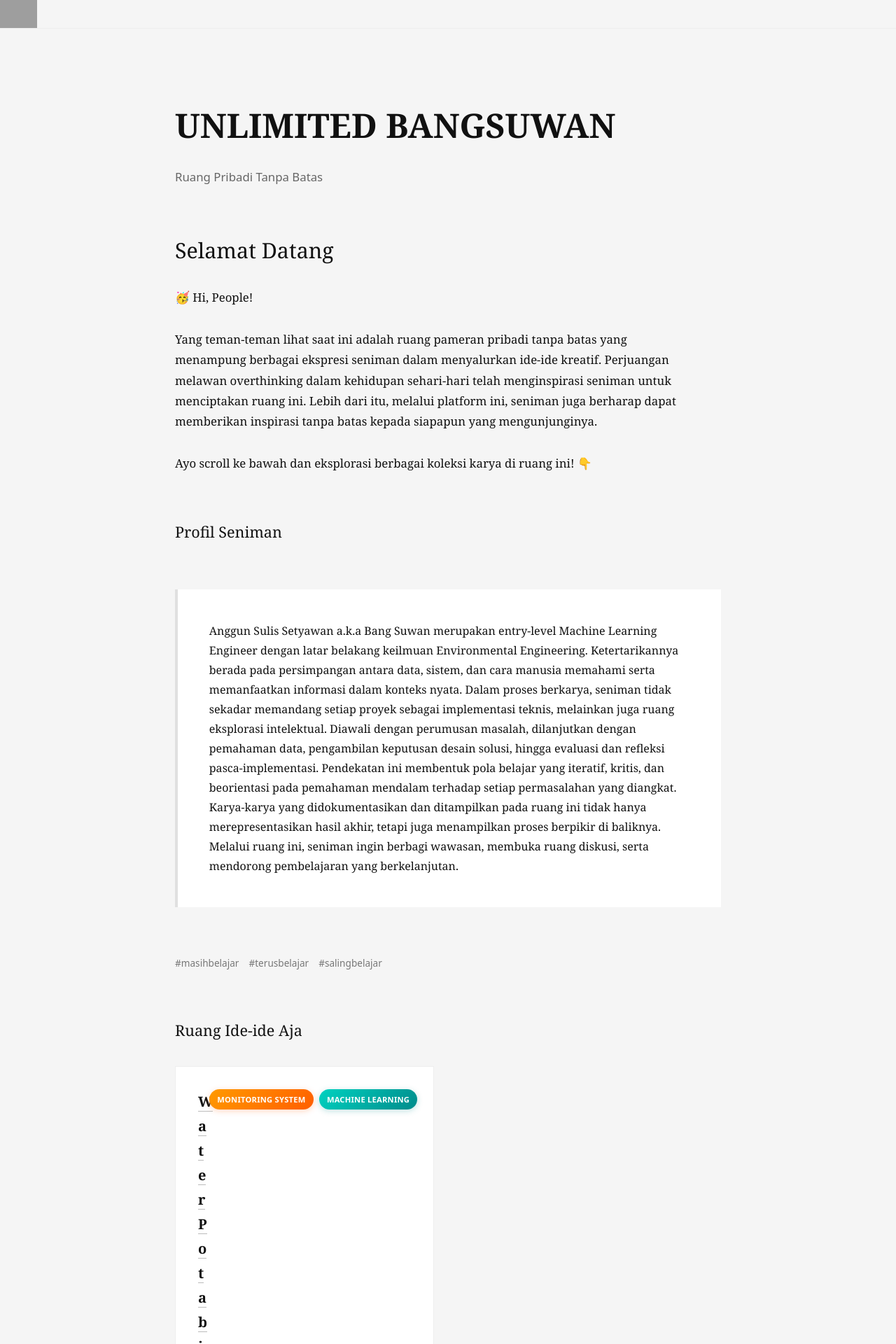
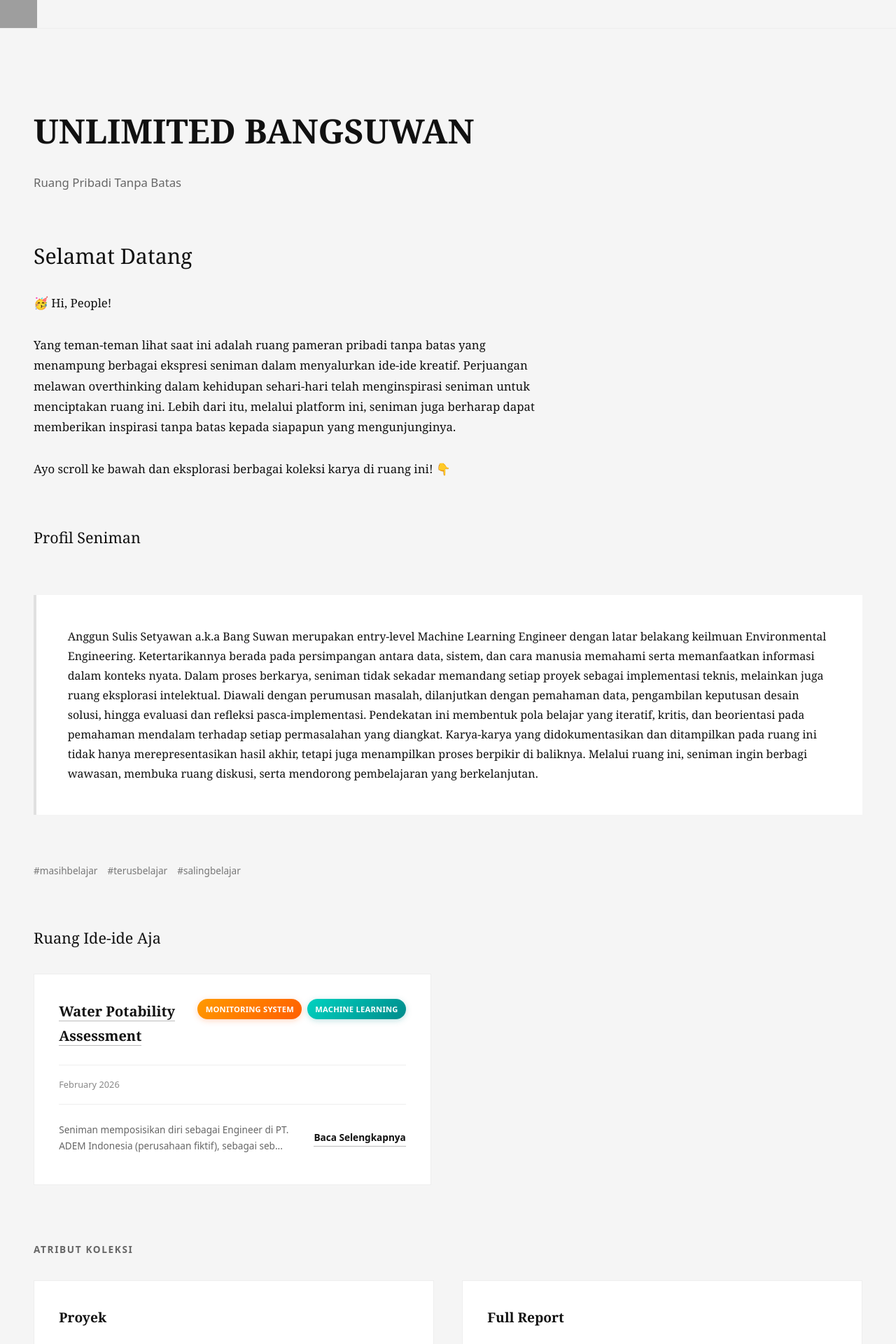
Before and after one commit to Sulbae/Sulbae.github.io, a Jekyll site: the page built from index.md, in a window 1280 px wide. Shown: the top 1920 px of the page at 70% size. Built offline with Jekyll 4.4.1, drawn with Linux system fonts in a browser that asks for light colours; grey boxes are pictures that could not be loaded.

Commit message:
Update home.css

```diff
--- a/assets/css/home.css
+++ b/assets/css/home.css
@@ -1,9 +1,12 @@
-/* layout home */
+/* 1. RESET & BASE */
+html {
+  scroll-behavior: smooth;
+}
+
 body.layout-home {
   background-color: #f5f5f5;
 }
 
-/* base */
 * {
   box-sizing: border-box;
 }
@@ -16,7 +19,6 @@ body {
   line-height: 1.75;
 }
 
-/* link */
 a {
   color: #111;
   text-decoration: none;
@@ -27,22 +29,24 @@ a:hover {
   border-bottom-color: #111;
 }
 
-/* container */
+
+/* 2. LAYOUT & CONTAINER */
 .home-tabloid {
-  max-width: 860px;
+  width: 100%;
+  max-width: 1120px;
   margin: 0 auto;
   padding: 4.5rem 2.5rem 3.5rem;
 }
 
-/* masthead */
 .masthead {
   margin-bottom: 4rem;
 }
 
-/* header / logo */
+
+/* 3. HEADER & LOGO */
 .site-logo {
-  height: 40px;      /* tinggi logo */
-  width: auto;       /* lebar otomatis sesuai aspek rasio */
+  height: 40px;
+  width: auto;
   display: inline-block;
   vertical-align: middle;
 }
@@ -59,7 +63,8 @@ a:hover {
   color: #666;
 }
 
-/* opening */
+
+/* 4. OPENING & PROFILE */
 .opening h1 {
   font-size: 1.9rem;
   font-weight: 500;
@@ -78,7 +83,6 @@ a:hover {
   margin-bottom: 1.9rem;
 }
 
-/* profile */
 .profile {
   background: #ffffff;
   padding: 2.8rem;
@@ -86,7 +90,6 @@ a:hover {
   border-left: 4px solid #e0e0e0;
 }
 
-/* inline hashtags */
 .opening code {
   background: none;
   padding: 0;
@@ -99,7 +102,8 @@ a:hover {
   margin-left: 0.6rem;
 }
 
-/* collections */
+
+/* 5. COLLECTIONS & FOOTER */
 .collections {
   margin-top: 5rem;
 }
@@ -140,7 +144,6 @@ a:hover {
   margin-bottom: 1.4rem;
 }
 
-/* footer */
 .footer {
   text-align: center;
   font-family: system-ui, -apple-system, sans-serif;
@@ -149,57 +152,15 @@ a:hover {
   padding: 3rem 0 2rem;
 }
 
-/* responsive */
-@media (max-width: 900px) {
-  .home-tabloid {
-    padding: 3.5rem 2rem;
-  }
-  .site-logo {
-    height: 40px;
-  }
-}
 
-@media (max-width: 768px) {
-  .collection-grid {
-    grid-template-columns: 1fr;
-  }
-
-  .site-name {
-    font-size: 2.4rem;
-  }
-
-  .home-tabloid {
-    padding: 3rem 1.6rem;
-  }
-
-  .site-logo {
-    height: 40px;
-  }
-}
-
-@media (max-width: 480px) {
-  .home-tabloid {
-    padding: 2.4rem 1.2rem;
-  }
-
-  .opening p {
-    font-size: 1rem;
-  }
-
-  .site-logo {
-    height: 40px;
-  }
-}
-
-/* Grid Container */
+/* 6. PROJECTS GRID & CARDS */
 .projects-grid {
   display: grid;
   grid-template-columns: repeat(2, 1fr);
   gap: 2.5rem;
-  margin-top:2rem;
+  margin-top: 2rem;
 }
 
-/* Project Card */
 .project-card {
   background: #ffffff;
   border: 1px solid #eee;
@@ -212,7 +173,6 @@ a:hover {
   box-shadow: 0 6px 16px rgba(0,0,0,0.06);
 }
 
-/* Thumbnail Wrapper */
 .project-thumbnail {
   width: 100%;
   height: 220px;
@@ -231,12 +191,11 @@ a:hover {
   transform: scale(1.03);
 }
 
-/* Card content */
 .project-content {
   padding: 2rem;
 }
 
-/* Project Header - Title + Tags inline */
+/* Project Header */
 .project-header {
   display: flex;
   align-items: flex-start;
@@ -251,7 +210,7 @@ a:hover {
   font-size: 1.25rem;
   font-weight: 600;
   flex: 1 1 auto;
-  min-width: 0; /* Mencegah flex overflow */
+  min-width: 0;
   word-break: break-word;
 }
 
@@ -296,7 +255,6 @@ a:hover {
   box-shadow: 0 4px 8px rgba(0, 0, 0, 0.18);
 }
 
-/* Warna Tag 1 */
 .tag-badge:nth-child(1) {
   background: linear-gradient(135deg, #FF9A00 0%, #FF5E00 100%);
   box-shadow: 0 2px 8px rgba(255, 94, 0, 0.25);
@@ -305,45 +263,24 @@ a:hover {
   box-shadow: 0 5px 14px rgba(255, 94, 0, 0.35);
 }
 
-/* Warna Tag 2 */
 .tag-badge:nth-child(2) {
   background: linear-gradient(135deg, #00D2C0 0%, #008B8B 100%);
   box-shadow: 0 2px 8px rgba(0, 139, 139, 0.25);
 }
 .tag-badge:nth-child(2):hover {
-  box-shadow: 0 5px 14px rgba(0, 139, 139, 0.25);
+  box-shadow: 0 5px 14px rgba(0, 139, 139, 0.35); /* ✅ Disamakan konsistensinya */
 }
 
 
-/* Responsive - Stack pada mobile */
-@media (max-width: 640px) {
-  .project-header {
-    flex-direction: column;
-    align-items: flex-start;
-    gap: 0.75rem;
-  }
-
-  .project-tags-inline {
-    margin-left: 0;
-    margin-top: 0.5rem;
-  }
-
-  .project-title {
-    width: 100%
-  }
-}
-
-/* Native <details> Toggle */
+/* 7. DETAILS / SUMMARY TOGGLE */
 details.project-summary {
   margin-top: 1rem;
   border-top: 1px solid #eee;
   padding-top: 1rem;
 }
 
-/* Summary Toggle tanpa icon */
 summary.summary-toggle {
   cursor: pointer;
-  list-style: none;              /* Hilangkan marker default */
   display: flex;
   align-items: center;
   justify-content: space-between;
@@ -355,21 +292,14 @@ summary.summary-toggle {
   transition: color 0.2s;
 }
 
-/* Hapus marker untuk semua browser */
 summary.summary-toggle::-webkit-details-marker {
   display: none;
 }
 
-summary.summary-toggle {
-  marker: none;
-}
-
-/* Hover effect */
 summary.summary-toggle:hover {
   color: #111;
 }
 
-/* Style untuk "Baca Selengkapnya" */
 .action-read {
   font-weight: 600;
   color: #111;
@@ -381,17 +311,14 @@ summary.summary-toggle:hover {
   border-bottom-color: #111;
 }
 
-/* Posisi "Tutup" di KANAN BAWAH */
-/* Wrapper untuk memposisikan tombol Tutup */
 .close-wrapper {
-  display: none;                    /* Sembunyikan default */
-  justify-content: flex-end;        /* Kanan */
+  display: none;
+  justify-content: flex-end;
   margin-top: 1.5rem;
   padding-top: 1rem;
   border-top: 1px solid #eee;
 }
 
-/* Style tombol "Tutup" */
 .action-close {
   font-family: system-ui, -apple-system, sans-serif;
   font-size: 0.85rem;
@@ -411,28 +338,23 @@ summary.summary-toggle:hover {
   border-color: #111;
 }
 
-/* Saat EXPANDED ([open]) atau details terbuka: */
-/* a. Hilangkan teks preview summary */
+/* Expanded States */
 details[open] .summary-toggle .summary-text {
   display: none;
 }
 
-/* b. Hilangkan "Baca Selengkapnya" */
 details[open] .action-read {
   display: none;
 }
 
-/* c. Hilangkan summary toggle (agar tidak ada klik ganda) */
 details[open] .summary-toggle {
   display: none;
 }
 
-/* d. Munculkan wrapper "Tutup" */
 details[open] .close-wrapper {
   display: flex;
 }
 
-/* Summary Content */
 .summary-content {
   padding-top: 1rem;
   font-size: 0.95rem;
@@ -446,7 +368,8 @@ details[open] .close-wrapper {
   to   { opacity: 1; transform: translateY(0); }
 }
 
-/* Action Buttons */
+
+/* 8. BUTTONS & UTILITIES */
 .project-links {
   display: flex;
   gap: 1rem;
@@ -483,7 +406,6 @@ details[open] .close-wrapper {
   background: #333;
 }
 
-/* Date Footer */
 .project-date {
   display: block;
   font-family: system-ui, -apple-system, sans-serif;
@@ -494,7 +416,6 @@ details[open] .close-wrapper {
   border-top: 1px solid #eee;
 }
 
-/* View All CTA */
 .view-all {
   text-align: center;
   margin-top: 3rem;
@@ -507,12 +428,60 @@ details[open] .close-wrapper {
   letter-spacing: 0.05em;
 }
 
-/* Responsive for Projects */
-@media (max-width: 768px) {
+
+/* 9. RESPONSIVE (Desktop-First Cascade) */
+@media (min-width: 1200px) {
+  .home-tabloid {
+    max-width: 1280px;
+    padding: 5rem 3rem 4rem;
+  }
+  .projects-grid {
+    gap: 3rem;
+  }
+  .project-content {
+    padding: 2.2rem;
+  }
+}
+
+@media (max-width: 900px) {
+  .home-tabloid {
+    padding: 3.5rem 2rem;
+  }
+  .collection-grid,
   .projects-grid {
     grid-template-columns: 1fr;
   }
-  .project-metrics {
-    grid-template-columns: 1fr;
+}
+
+@media (max-width: 768px) {
+  .site-name {
+    font-size: 2.4rem;
+  }
+  .home-tabloid {
+    padding: 3rem 1.6rem;
   }
 }
+
+@media (max-width: 640px) {
+  .project-header {
+    flex-direction: column;
+    align-items: flex-start;
+    gap: 0.75rem;
+  }
+  .project-tags-inline {
+    margin-left: 0;
+    margin-top: 0.5rem;
+  }
+  .project-title {
+    width: 100%;
+  }
+}
+
+@media (max-width: 480px) {
+  .home-tabloid {
+    padding: 2.4rem 1.2rem;
+  }
+  .opening p {
+    font-size: 1rem;
+  }
+}
```
